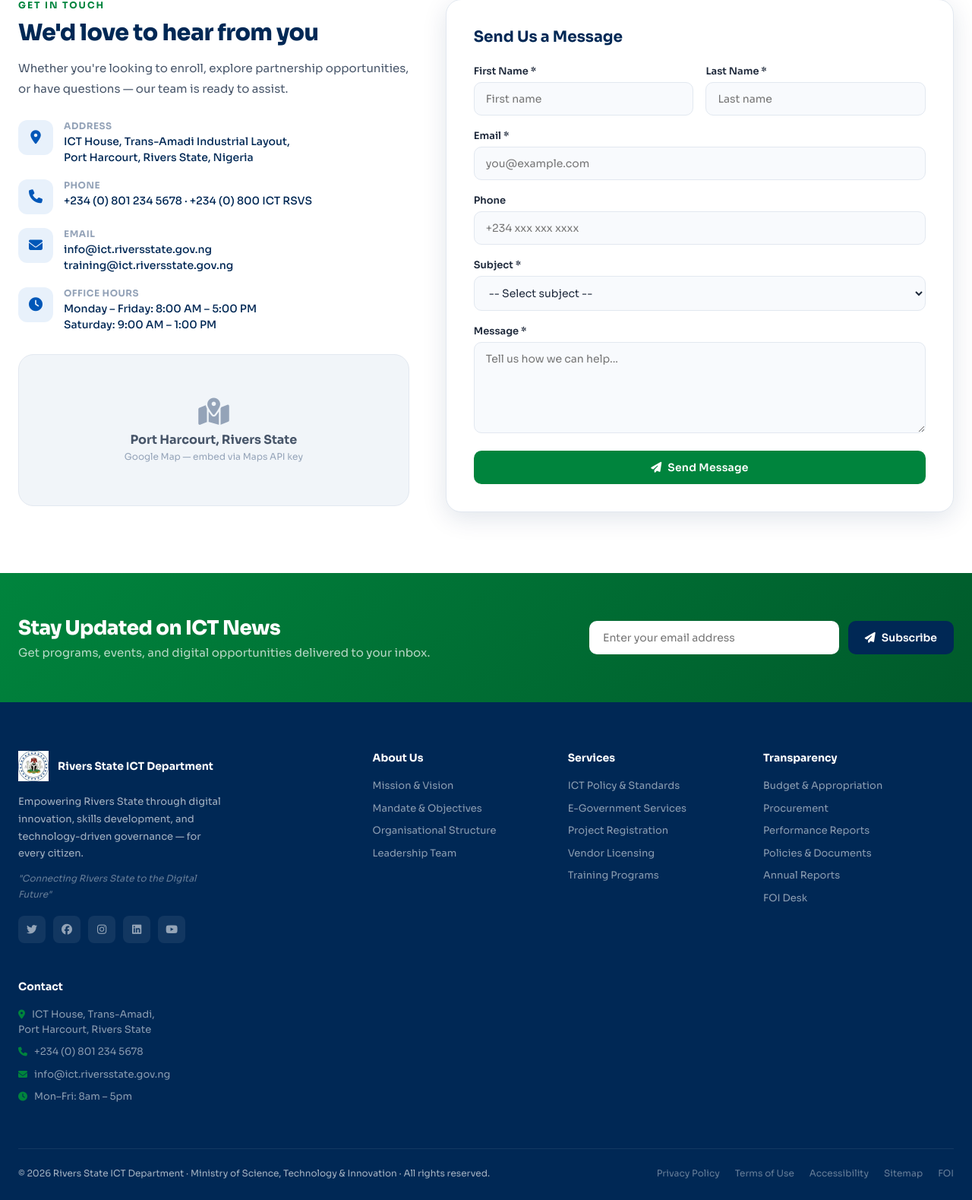
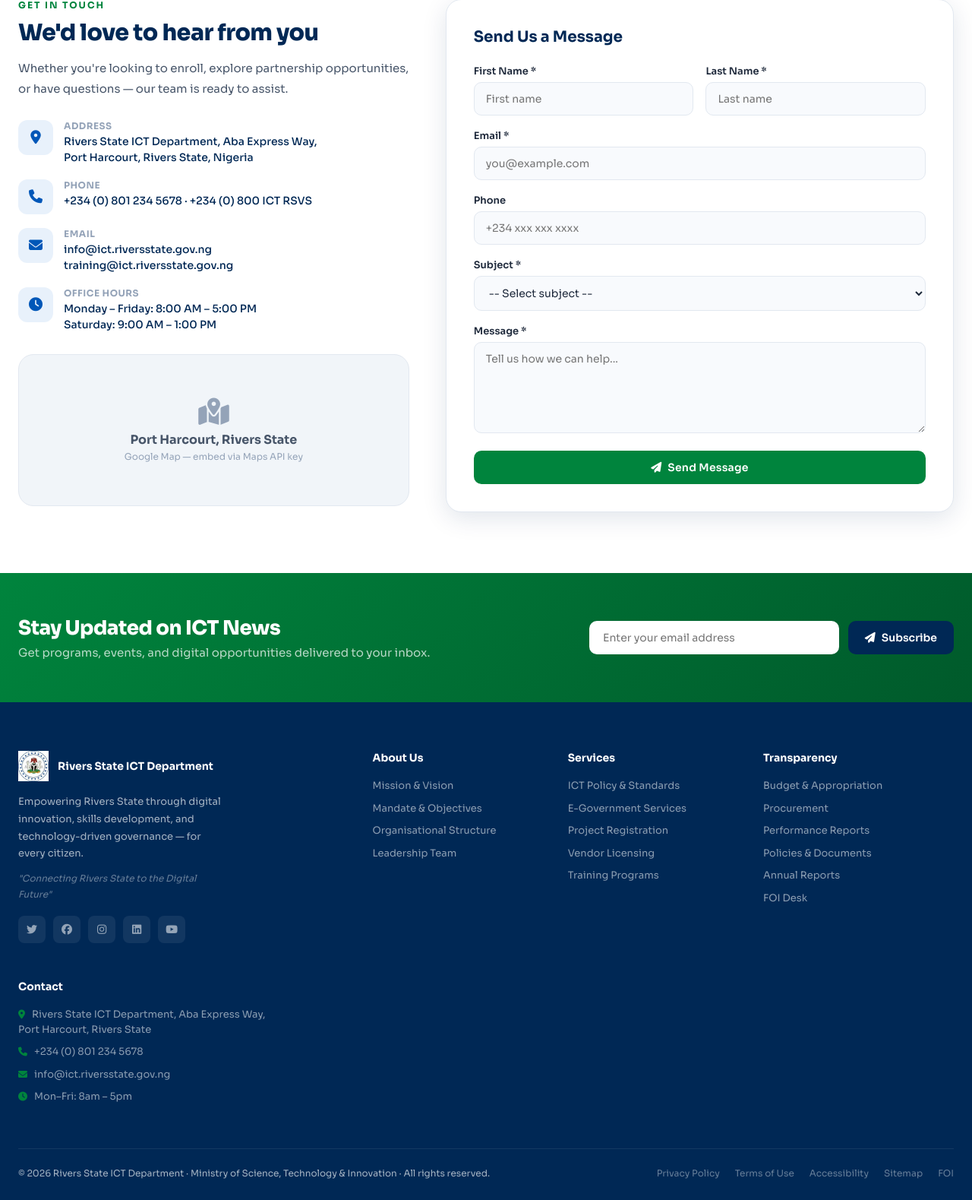
Before and after one commit to NehlsonCodez/RS_ICT_WEBSITE, a FastAPI app: page /contact in a window 1280 px wide. Shown: the part 422-2001 px from the top of the page at 76% size. Run offline with FastAPI, Linux system fonts and the light colour scheme.

Commit message:
Final Fix

```diff
--- a/app/templates/base.html
+++ b/app/templates/base.html
@@ -326,7 +326,7 @@
       </div>
       <div class="footer-col">
         <h4>Contact</h4>
-        <p><i class="fas fa-map-marker-alt"></i> ICT House, Trans-Amadi,<br>Port Harcourt, Rivers State</p>
+        <p><i class="fas fa-map-marker-alt"></i> Rivers State ICT Department, Aba Express Way,<br>Port Harcourt, Rivers State</p>
         <p><i class="fas fa-phone"></i> +234 (0) 801 234 5678</p>
         <p><i class="fas fa-envelope"></i> info@ict.riversstate.gov.ng</p>
         <p><i class="fas fa-clock"></i> Mon–Fri: 8am – 5pm</p>
--- a/app/templates/contact.html
+++ b/app/templates/contact.html
@@ -9,7 +9,7 @@
   <h2 style="font-size:30px;font-weight:800;color:var(--navy);letter-spacing:-0.5px;margin-bottom:14px">We'd love to hear from you</h2>
   <p style="font-size:15px;color:var(--gray-600);line-height:1.8;margin-bottom:28px">Whether you're looking to enroll, explore partnership opportunities, or have questions — our team is ready to assist.</p>
   <div class="contact-items">
-    <div class="ci"><div class="ci-icon"><i class="fas fa-map-marker-alt"></i></div><div><div class="ci-label">Address</div><div class="ci-val">ICT House, Trans-Amadi Industrial Layout,<br>Port Harcourt, Rivers State, Nigeria</div></div></div>
+    <div class="ci"><div class="ci-icon"><i class="fas fa-map-marker-alt"></i></div><div><div class="ci-label">Address</div><div class="ci-val">Rivers State ICT Department, Aba Express Way,<br>Port Harcourt, Rivers State, Nigeria</div></div></div>
     <div class="ci"><div class="ci-icon"><i class="fas fa-phone"></i></div><div><div class="ci-label">Phone</div><div class="ci-val">+234 (0) 801 234 5678 · +234 (0) 800 ICT RSVS</div></div></div>
     <div class="ci"><div class="ci-icon"><i class="fas fa-envelope"></i></div><div><div class="ci-label">Email</div><div class="ci-val">info@ict.riversstate.gov.ng<br>training@ict.riversstate.gov.ng</div></div></div>
     <div class="ci"><div class="ci-icon"><i class="fas fa-clock"></i></div><div><div class="ci-label">Office Hours</div><div class="ci-val">Monday – Friday: 8:00 AM – 5:00 PM<br>Saturday: 9:00 AM – 1:00 PM</div></div></div>
```
